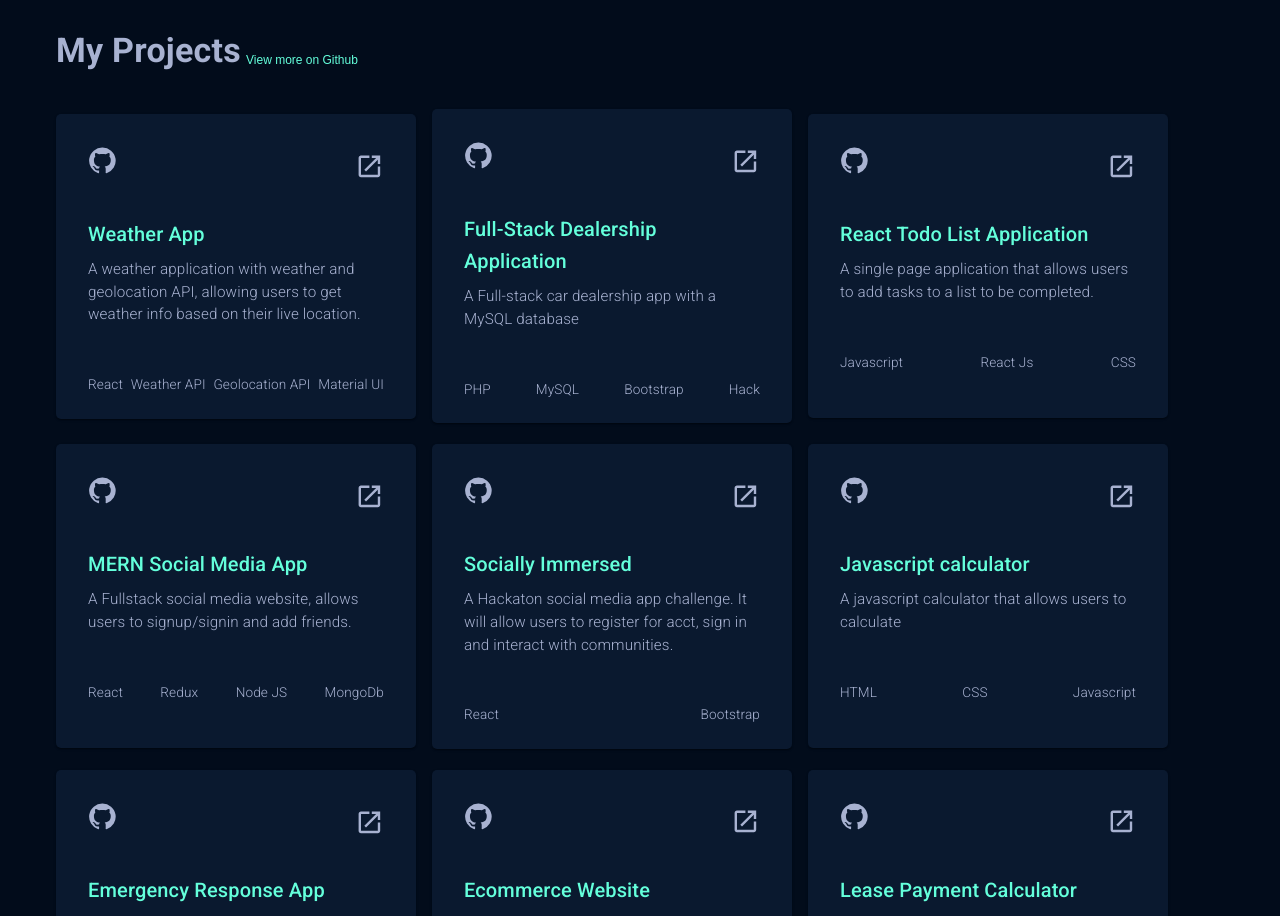
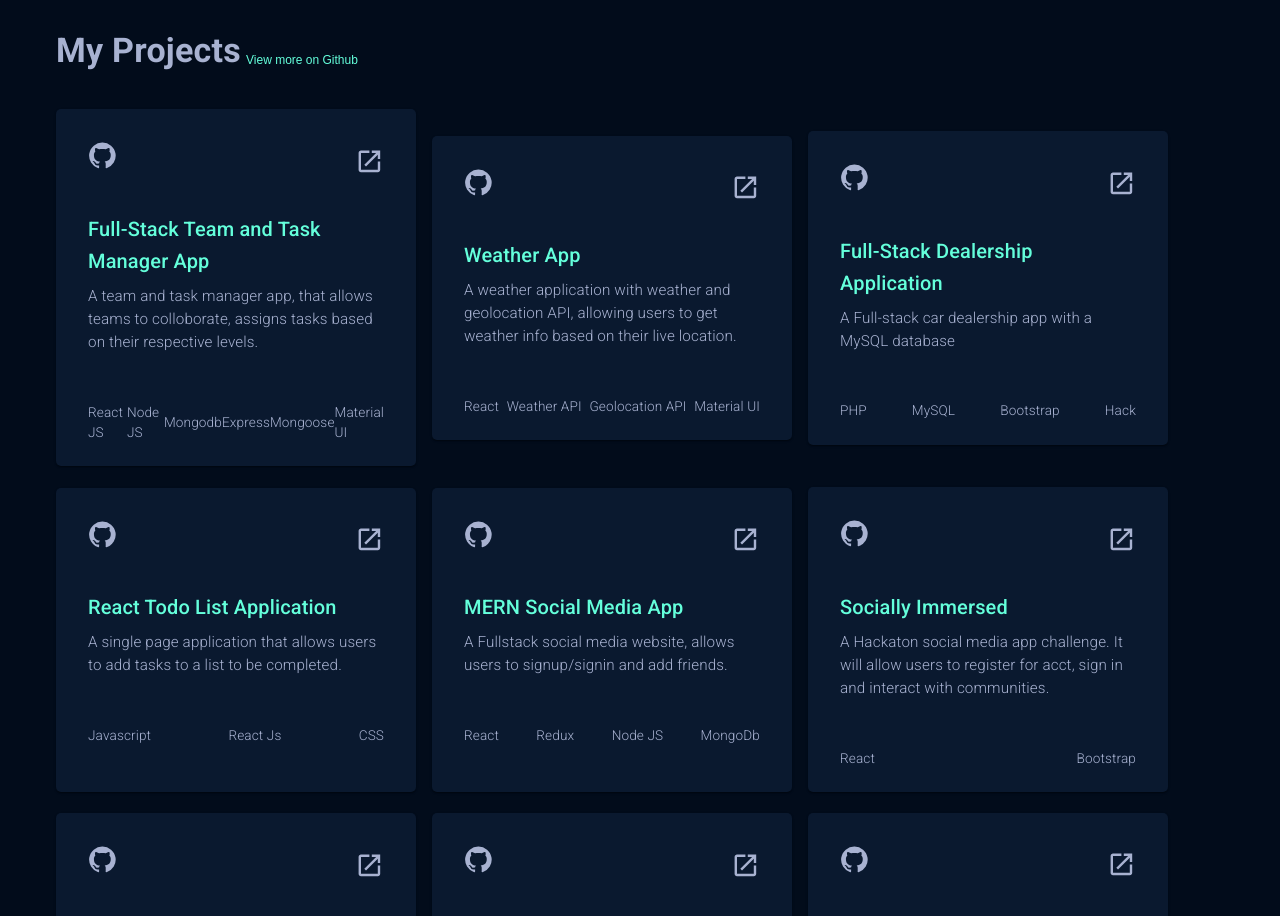
Before and after one commit to JAbsolu/React-portfolio, a React (Create React App) app: page / in a window 1280 px wide. Shown: the part 980-1896 px from the top of the page. Built offline with nearby package versions, Linux system fonts and the light colour scheme.

Commit message:
Added the Team and Task Management project to lists of project

```diff
--- a/src/assets.js
+++ b/src/assets.js
@@ -33,6 +33,13 @@ export const WebsiteTexts = {
 
 
 export const projects = [
+  {
+    name: "Full-Stack Team and Task Manager App",
+    frontendView: null,
+    github: "https://github.com/JAbsolu/Team-management-app",
+    technology: ["React JS", "Node JS", "Mongodb", "Express", "Mongoose" , "Material UI"],
+    description: "A team and task manager app, that allows teams to colloborate, assigns tasks based on their respective levels.",
+  },
     {
       name: "Weather App",
       frontendView: "https://htweather.vercel.app/",
```
